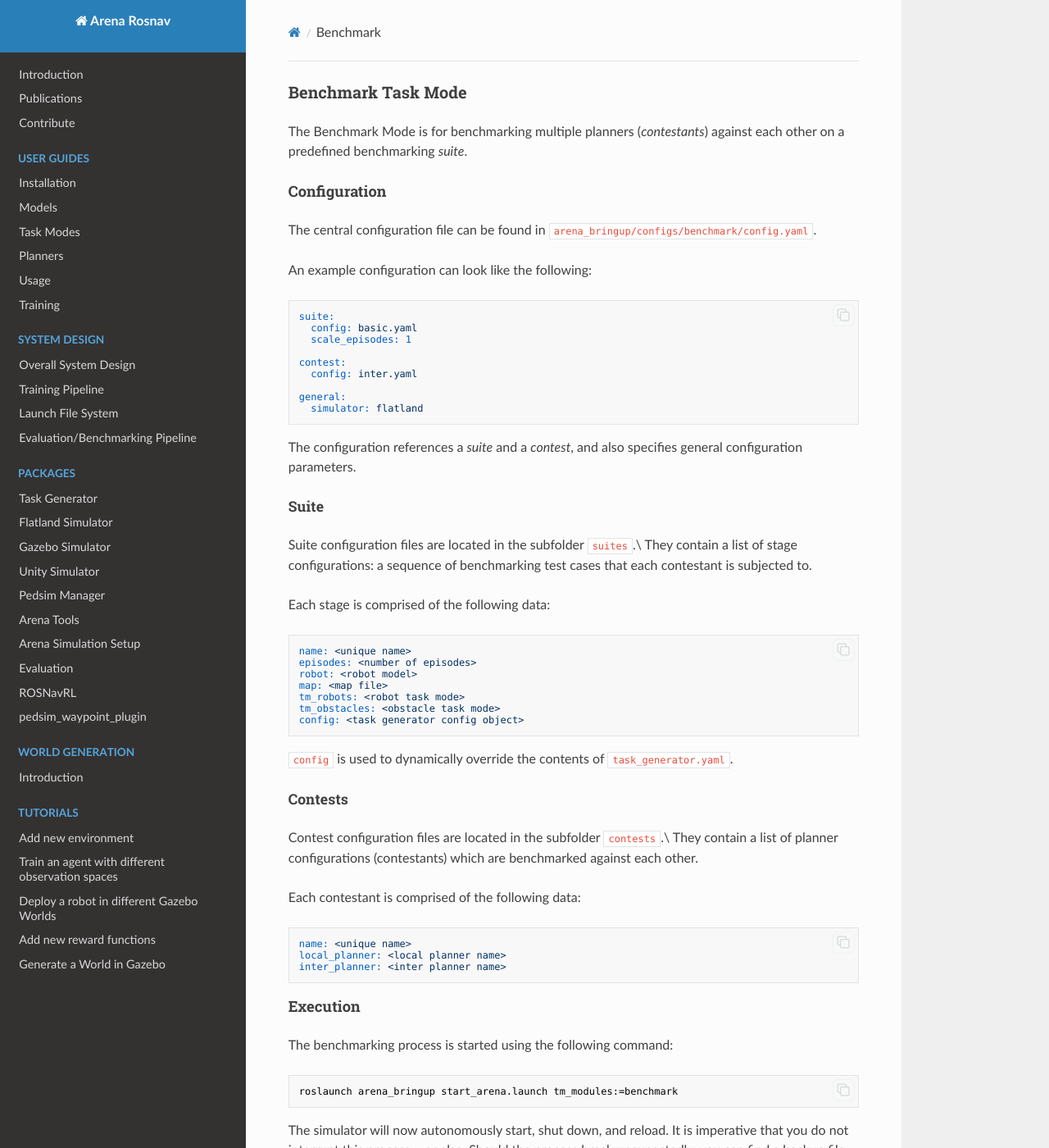
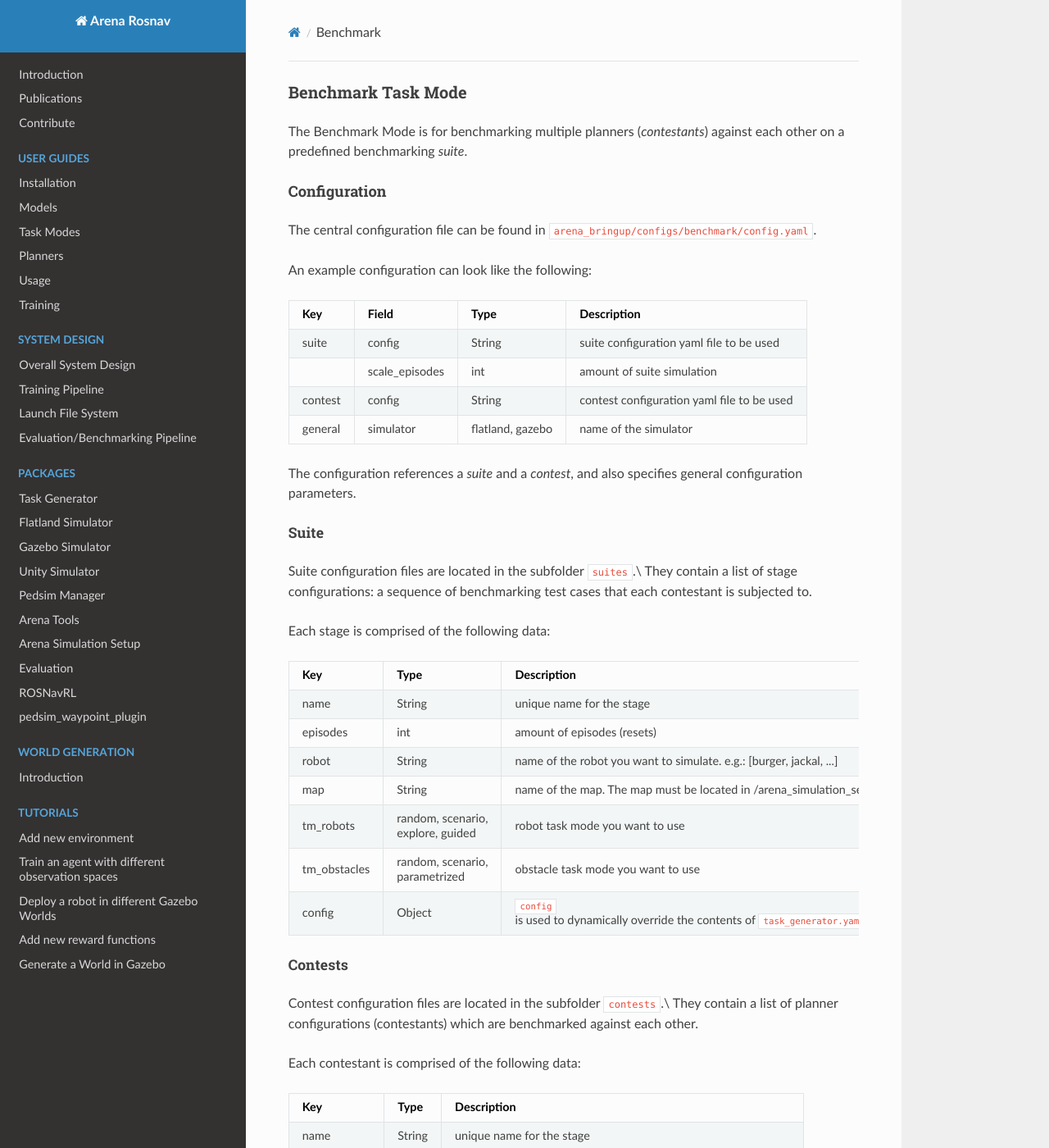
Before and after one commit to Arena-Rosnav/.github, an MkDocs documentation site: the page built from docs/user_guides/task_modes/benchmark.md, in a window 1280 px wide and 1400 px high. Shown: the whole window at 82% size. Built offline with MkDocs 1.6.1, drawn with Linux system fonts in a browser that asks for light colours; nearby versions of some CDN libraries; comment, search, counter and statistics services are not loaded; some of the changed text lies outside the part shown.

Commit message:
add tables for benchmark task mode

````diff
--- a/docs/user_guides/task_modes/benchmark.md
+++ b/docs/user_guides/task_modes/benchmark.md
@@ -8,17 +8,12 @@ The central configuration file can be found in `arena_bringup/configs/benchmark/
 
 An example configuration can look like the following:
 
-```yaml
-suite:
-  config: basic.yaml
-  scale_episodes: 1
-
-contest:
-  config: inter.yaml
-
-general:
-  simulator: flatland
-```
+| Key        | Field           | Type             | Description                                                                     |
+|------------|-----------------|------------------|---------------------------------------------------------------------------------|
+| suite      | config          | String           | suite configuration yaml file to be used                                        |
+|            | scale_episodes  | int              | amount of suite simulation                                                      |
+| contest    | config          | String           | contest configuration yaml file to be used                                      |
+| general    | simulator       | flatland, gazebo | name of the simulator                                                           |
 
 The configuration references a _suite_ and a _contest_, and also specifies general configuration parameters.
 
@@ -29,17 +24,15 @@ They contain a list of stage configurations: a sequence of benchmarking test cas
 
 Each stage is comprised of the following data:
 
-```yaml
-name: <unique name>
-episodes: <number of episodes>
-robot: <robot model>
-map: <map file>
-tm_robots: <robot task mode>
-tm_obstacles: <obstacle task mode>
-config: <task generator config object>
-```
-
-`config` is used to dynamically override the contents of `task_generator.yaml`.
+| Key             | Type          | Description                                                                     |
+|-----------------|---------------|---------------------------------------------------------------------------------|
+| name            | String        | unique name for the stage                                                       |
+| episodes        | int           | amount of episodes (resets)                                                     |
+| robot           | String        | name of the robot you want to simulate. e.g.: [burger, jackal, ...]             |
+| map             | String        | name of the map. The map must be located in  /arena_simulation_setup/maps       |
+| tm_robots       | random, scenario,<br /> explore, guided | robot task mode you want to use                       |
+| tm_obstacles    | random, scenario,<br /> parametrized    | obstacle task mode you want to use                    |
+| config          | Object        | `config` is used to dynamically override the contents of `task_generator.yaml`. |
 
 ##### Contests
 
@@ -48,11 +41,12 @@ They contain a list of planner configurations (contestants) which are benchmarke
 
 Each contestant is comprised of the following data:
 
-```yaml
-name: <unique name>
-local_planner: <local planner name>
-inter_planner: <inter planner name>
-```
+| Key             | Type          | Description                                                                     |
+|-----------------|---------------|---------------------------------------------------------------------------------|
+| name            | String        | unique name for the stage                                                       |
+| local_planner   | String        | name of the local planner you want to use. e.g.: [teb, dwa, mpc,...]            |
+| inter_planner   | String        | name of the inter planner you want to use. e.g.: [burger, jackal, ...]          |
+
 
 #### Execution
 
````
